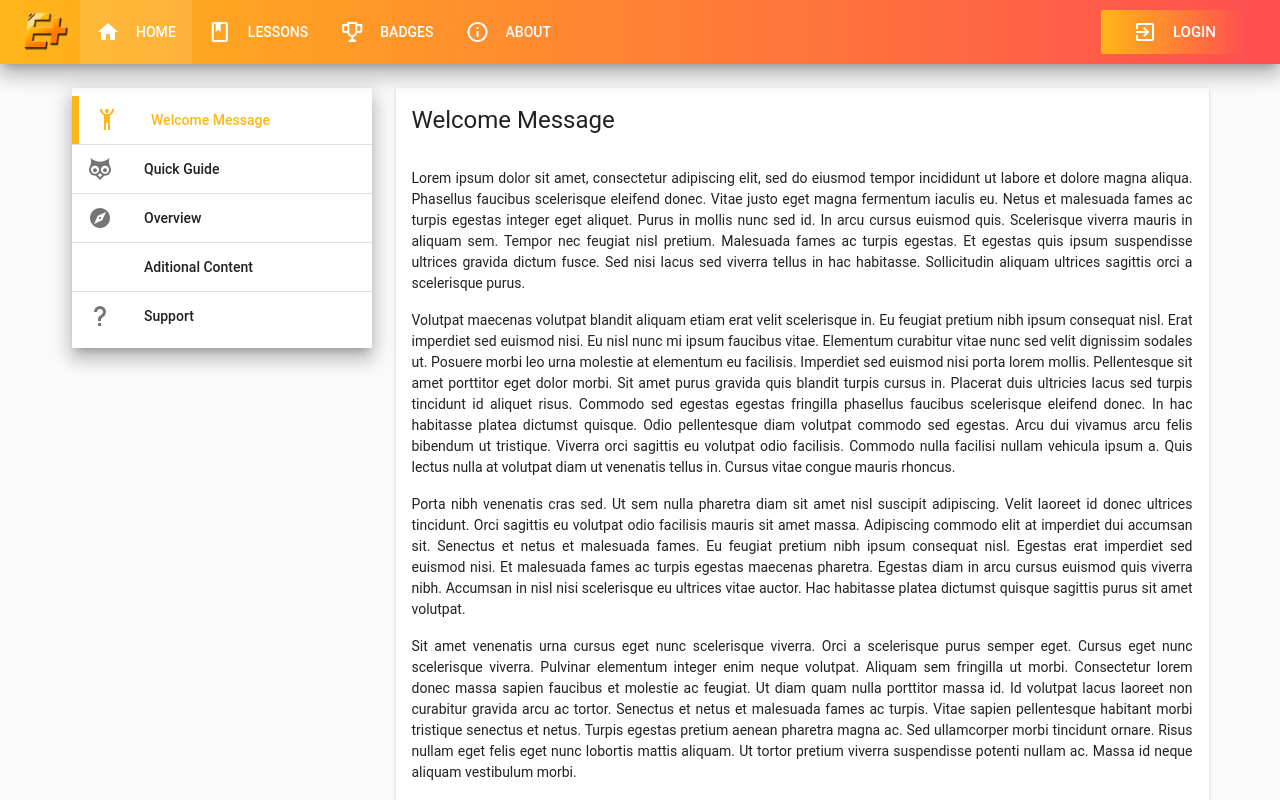
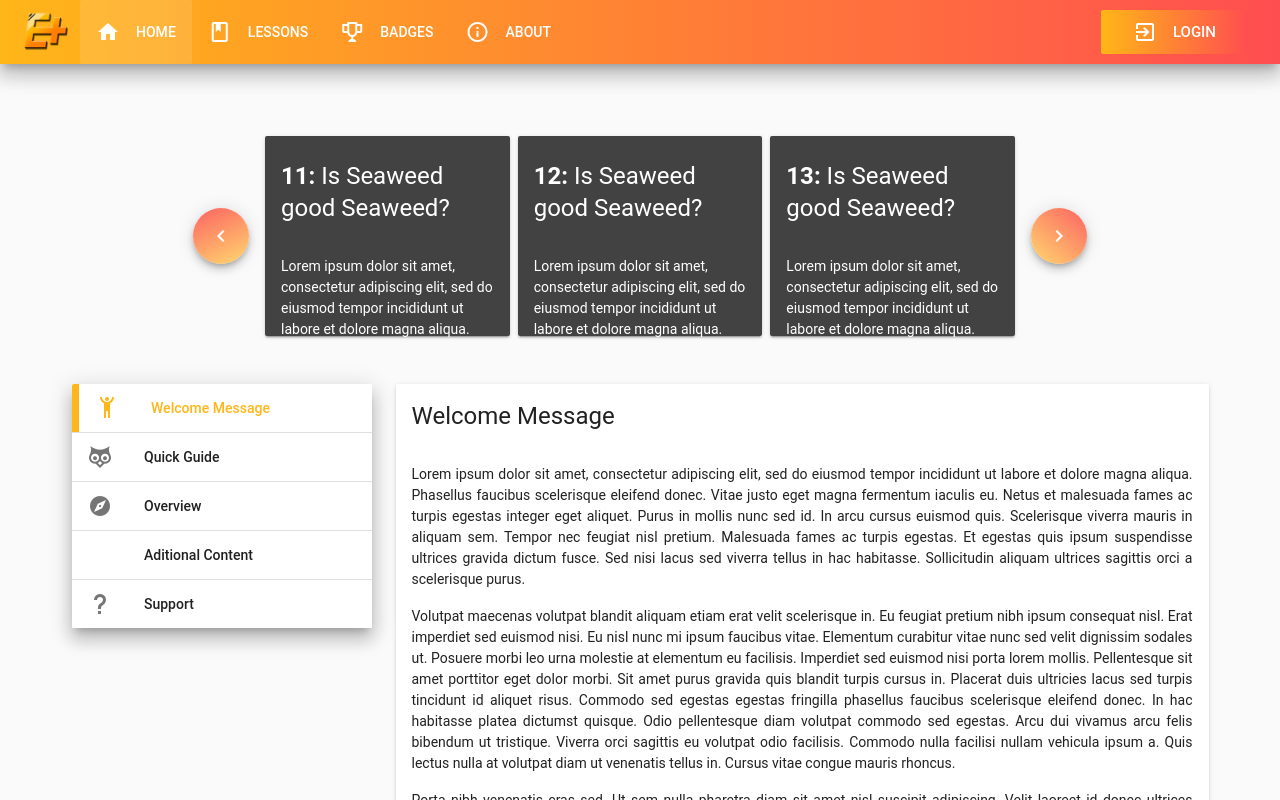
Before and after one commit to sweethuman/eduplus-vuetify, a Vue app: page /#/ in a window 1280 px wide. Shown: the top 800 px of the page. Built offline with nearby package versions, Linux system fonts and the light colour scheme; a small style sheet from the web is missing.

Commit message:
Add Prototype FAQ Carousel

```diff
--- a/src/views/Home.vue
+++ b/src/views/Home.vue
@@ -1,10 +1,47 @@
 <template>
   <v-container>
+    <v-layout fill-height align-center justify-center>
+      <v-flex shrink class="mr-1" v-if="$vuetify.breakpoint.mdAndUp">
+        <v-btn fab @click="prev()" class="peach-gradient-reversed" dark>
+          <v-icon>mdi-chevron-left</v-icon>
+        </v-btn>
+      </v-flex>
+      <v-flex xs12 sm8>
+        <v-window class="elevation-0 my-5" v-model="slide" :touch="{ left: next, right: prev }" dark>
+          <v-window-item v-for="i in 5" :key="i">
+            <v-layout align-center justify-space-between fill-height>
+              <v-flex xs12 sm4 v-for="j in $vuetify.breakpoint.mdAndUp ? 3 : 1" :key="'' + i + j">
+                <v-card height="200" class="mx-1">
+                  <v-layout fill-height column>
+                    <v-flex grow>
+                      <v-card-title primary-title>
+                        <h3 class="headline mb-0">
+                          <span class="font-weight-bold">{{ "" + i + j }}:</span> Is Seaweed good Seaweed?
+                        </h3>
+                      </v-card-title>
+                      <v-card-text>
+                        Lorem ipsum dolor sit amet, consectetur adipiscing elit, sed do eiusmod tempor incididunt ut
+                        labore et dolore magna aliqua.
+                      </v-card-text>
+                    </v-flex>
+                  </v-layout>
+                </v-card>
+              </v-flex>
+            </v-layout>
+          </v-window-item>
+        </v-window>
+      </v-flex>
+      <v-flex shrink class="ml-1" v-if="$vuetify.breakpoint.mdAndUp">
+        <v-btn fab @click="next" class="peach-gradient" dark>
+          <v-icon>mdi-chevron-right</v-icon>
+        </v-btn>
+      </v-flex>
+    </v-layout>
     <v-layout justify-space-between>
-      <v-flex shrink class="mr-4">
+      <v-flex shrink class="mr-4" v-if="$vuetify.breakpoint.mdAndUp">
         <v-card class="d-inline-block elevation-12" style="position: -webkit-sticky; position: sticky; top: 70px;">
           <v-navigation-drawer floating permanent stateless value="true">
-            <v-list>
+            <v-list style="padding: 0">
               <template v-for="(item, i) in items">
                 <v-list-tile
                   :key="item.title"
@@ -36,7 +73,7 @@
           </v-navigation-drawer>
         </v-card>
       </v-flex>
-      <v-flex xs10>
+      <v-flex xs12 md10>
         <v-card
           class="mb-4"
           v-for="(item, i) in items"
@@ -136,6 +173,7 @@ export default {
       activeElement: null,
       currentOffset: 0,
       timeout: null,
+      slide: 0,
     };
   },
   //TODO can just use old value
@@ -148,17 +186,20 @@ export default {
     onScroll() {
       this.currentOffset = window.pageYOffset || document.documentElement.offsetTop;
       clearTimeout(this.timeout);
-      this.timeout = setTimeout(this.findIndex, 10);
+      //TODO make this smaller if you want updates live instead of when scrolling stopped
+      this.timeout = setTimeout(this.findIndex, 50);
     },
     findIndex() {
-      if (this.currentOffset < 50) {
-        this.activeElement = 0;
-        return;
-      }
-      this.activeElement =
-        this.$refs.cards.findIndex(card => {
-          return card.$el.offsetTop - 30 > this.currentOffset;
-        }) - 1;
+      let element = this.$refs.cards.findIndex(card => {
+        return card.$el.offsetTop - 30 > this.currentOffset;
+      });
+      this.activeElement = element === 0 ? 0 : element - 1;
+    },
+    prev() {
+      this.slide = this.slide - 1 < 0 ? 4 : this.slide - 1;
+    },
+    next() {
+      this.slide++;
     },
   },
   mounted() {
```
Also changed, not shown: 1 other file (tests, documents, lock files or other folders).
